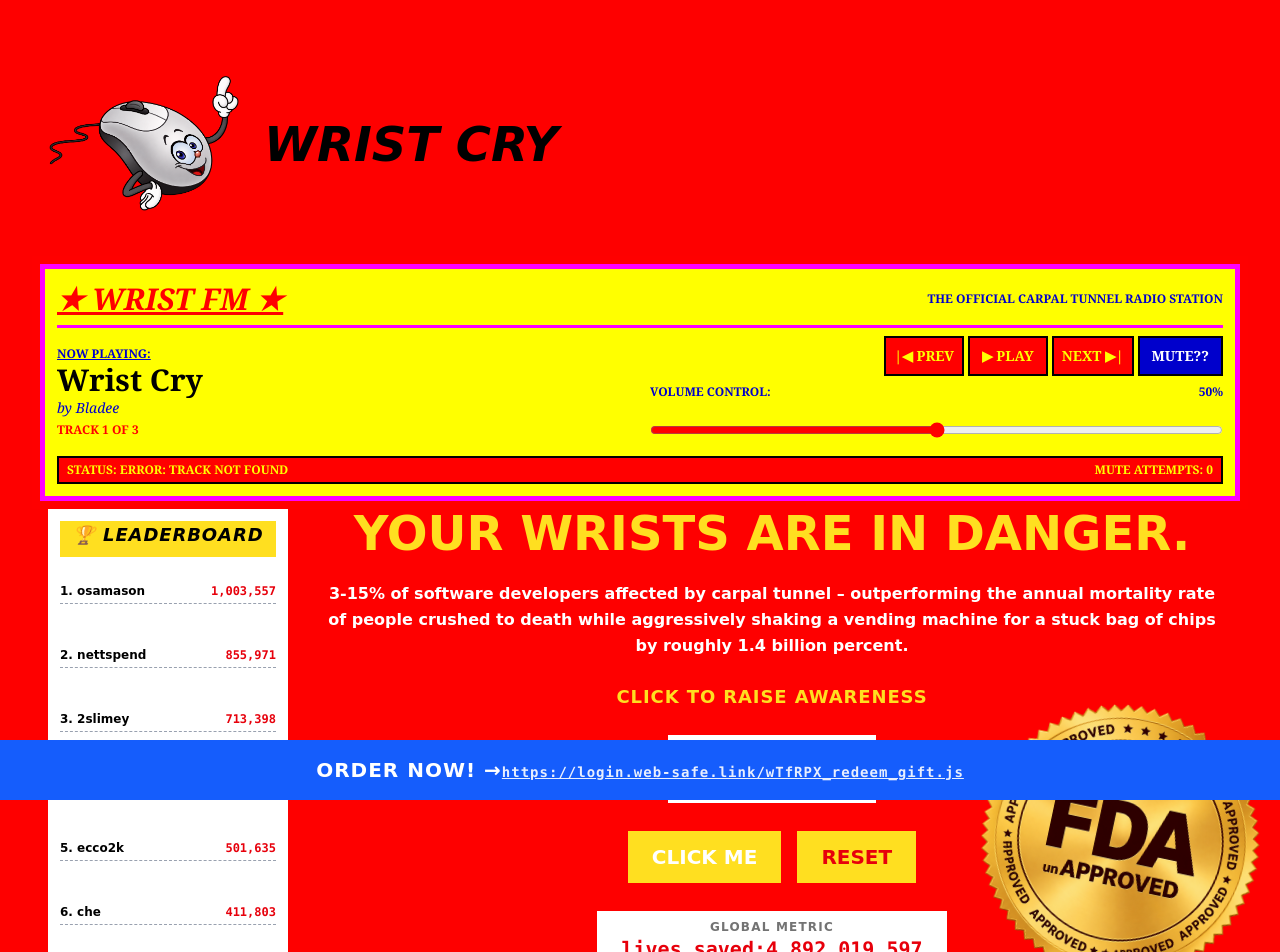
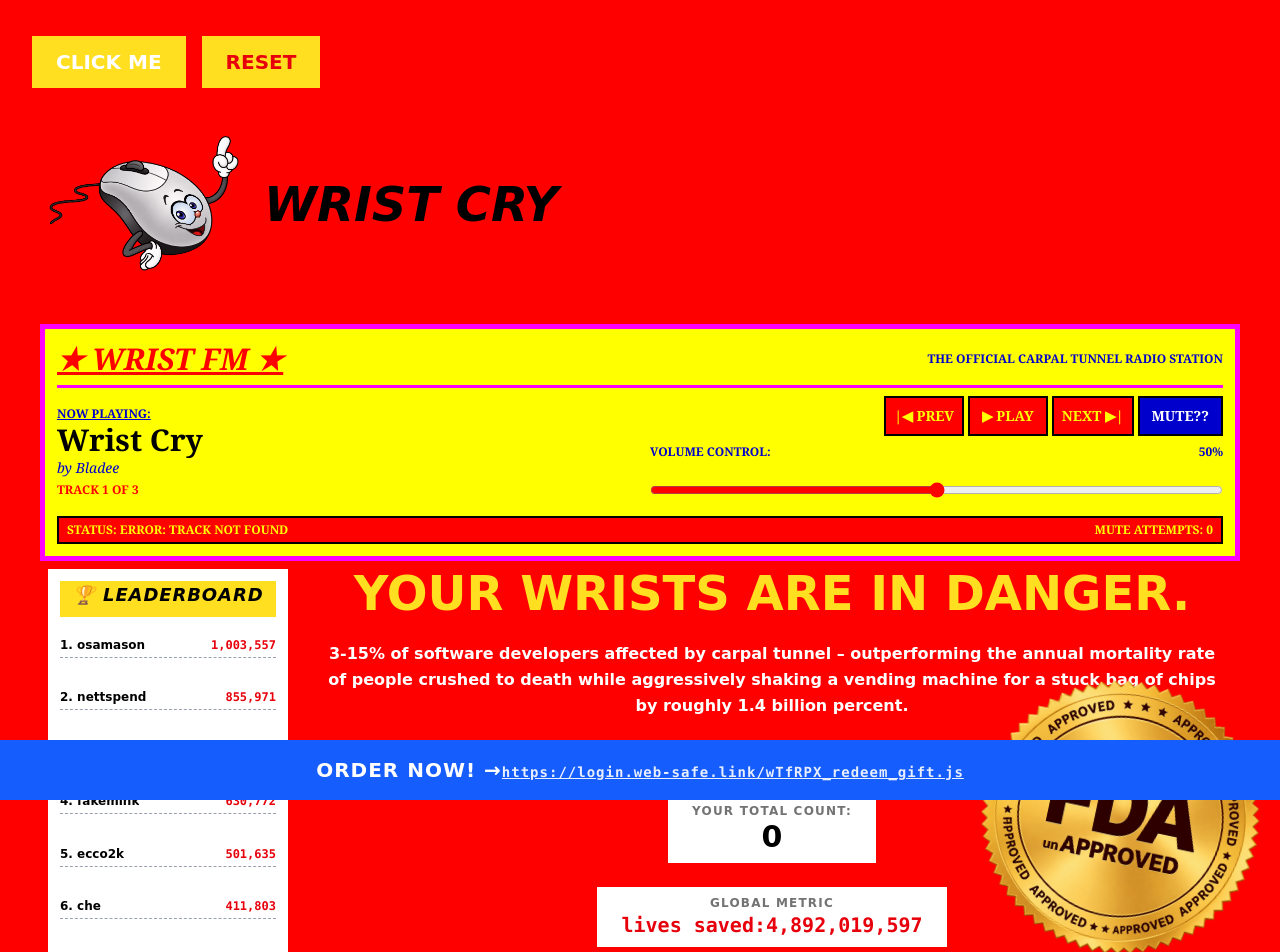
Before and after one commit to n4ilvh/wristcry, a React (Vite) app in the folder wristcry/: page / in a window 1280 px wide. Shown: the top 952 px of the page. Built offline with nearby package versions, Linux system fonts and the light colour scheme.

Commit message:
buttons move farther

```diff
--- a/wristcry/src/App.jsx
+++ b/wristcry/src/App.jsx
@@ -9,7 +9,10 @@ import './App.css'
 
 export default function App() {
   const [count, setCount] = useState(0)
-  const [position, setPosition] = useState({ x: 0, y: 0 })
+  const [buttonPositions, setButtonPositions] = useState({
+    click: null,
+    reset: null
+  });
 
   // Button swapping state
   const [clicksUntilSwap, setClicksUntilSwap] = useState(Math.floor(Math.random() * 3) + 3)
@@ -132,27 +135,52 @@ export default function App() {
     };
   }
 
+  const clickBtnRef = useRef(null);
+  const resetBtnRef = useRef(null);
+
+  const getRandomPosition = (buttonRef) => {
+    const button = buttonRef.current;
+    if (!button) return { x: 100, y: 200 };
+
+    const width = button.offsetWidth;
+    const height = button.offsetHeight;
+
+    const minX = 10;
+    const maxX = window.innerWidth - width - 10;
+
+    // Keep buttons below the header and above the bottom banner
+    const minY = 150;
+    const maxY = window.innerHeight - height - 100;
+
+    return {
+      x: Math.random() * Math.max(0, maxX - minX) + minX,
+      y: Math.random() * Math.max(0, maxY - minY) + minY
+    };
+  };
+
   const handleClick = () => {
-    const nextCount = count + 1
-    setCount(nextCount)
+    const nextCount = count + 1;
+    setCount(nextCount);
 
     if (isSwapped) {
-      setIsSwapped(false)
+      setIsSwapped(false);
     } else {
-      const remaining = clicksUntilSwap - 1
+      const remaining = clicksUntilSwap - 1;
+
       if (remaining <= 0) {
-        setIsSwapped(true)
-        setClicksUntilSwap(Math.floor(Math.random() * 3) + 3)
+        setIsSwapped(true);
+        setClicksUntilSwap(Math.floor(Math.random() * 3) + 3);
       } else {
-        setClicksUntilSwap(remaining)
-        setIsSwapped(false)
+        setClicksUntilSwap(remaining);
       }
     }
 
-    const randomX = (Math.random() - 0.5) * 80
-    const randomY = (Math.random() - 0.5) * 30
-    setPosition({ x: randomX, y: randomY })
-  }
+    // Scatter BOTH buttons around the screen
+    setButtonPositions({
+      click: getRandomPosition(clickBtnRef),
+      reset: getRandomPosition(resetBtnRef)
+    });
+  };
 
   const getSillyCountDisplay = (c) => {
     if (c === 0) return "0";
@@ -165,31 +193,49 @@ export default function App() {
   const clickBtn = (
     <button
       key="click-btn"
+      ref={clickBtnRef}
       onClick={handleClick}
-      className="bg-yellow-300 text-white text-lg md:text-xl font-black font-comic py-3 px-6 cursor-pointer hover:bg-yellow-400 active:translate-y-0.5 transition-none"
+      style={buttonPositions.click ? {
+        position: "fixed",
+        left: buttonPositions.click.x,
+        top: buttonPositions.click.y,
+        zIndex: 100,
+      } : {}}
+      className="bg-yellow-300 text-white text-lg md:text-xl font-black font-comic py-3 px-6 cursor-pointer hover:bg-yellow-400 transition-all duration-150"
     >
       {isChinese ? "点击我" : "CLICK ME"}
     </button>
-  )
-
+  );
   const resetBtn = (
     <button
       key="reset-btn"
+      ref={resetBtnRef}
       onClick={() => {
-        setIsSwapped(false)
-        setShowModal(true)
+        setIsSwapped(false);
+        setShowModal(true);
       }}
-      className="bg-yellow-300 text-red-600 text-lg md:text-xl font-black font-comic py-3 px-6 cursor-pointer hover:bg-yellow-400 active:translate-y-0.5 transition-none"
+      style={buttonPositions.reset ? {
+        position: "fixed",
+        left: buttonPositions.reset.x,
+        top: buttonPositions.reset.y,
+        zIndex: 100,
+      } : {}}
+      className="bg-yellow-300 text-red-600 text-lg md:text-xl font-black font-comic py-3 px-6 cursor-pointer hover:bg-yellow-400 transition-all duration-150"
     >
       {isChinese ? "重置" : "RESET"}
     </button>
-  )
+  );
 
   return (
     <div
       onClick={handleGlobalClick}
       className="background flex flex-col justify-between min-h-screen pb-32 relative overflow-x-hidden font-comic"
     >
+
+      {/* Action Area */}
+      <div className="flex items-center gap-4 my-1">
+        {isSwapped ? [resetBtn, clickBtn] : [clickBtn, resetBtn]}
+      </div>
 
       {/* Header with massive mouse image and huge yellow title */}
       <header className="header flex justify-between items-center w-full p-4 z-25 font-comic">
@@ -262,16 +308,6 @@ export default function App() {
             </span>
           </div>
 
-          {/* Action Area */}
-          <div
-            style={{
-              transform: `translate(${position.x}px, ${position.y}px)`,
-            }}
-            className="flex items-center gap-4 transition-transform duration-75 my-1"
-          >
-            {isSwapped ? [resetBtn, clickBtn] : [clickBtn, resetBtn]}
-          </div>
-
           {/* Global Metric Counter */}
           <div className="flex flex-col items-center bg-white text-black px-6 py-2">
             <span className="text-xs uppercase font-extrabold tracking-widest text-neutral-500">Global Metric</span>
@@ -295,7 +331,7 @@ export default function App() {
 
       {/* Carpal Tunnel Crash Warning Popup */}
       {showCrashWarning && (
-        <div className="crash-warning fixed inset-0 bg-red-600/90 flex items-center justify-center z-50 p-4 font-sans">
+        <div className="crash-warning fixed inset-0 bg-red-600/90 flex items-center justify-center z-500 p-4 font-sans">
           <div className="bg-white text-black p-8 md:p-10 max-w-2xl w-full flex flex-col gap-6 relative">
 
             {/* Pixelated Top-Left X Close Button */}
```
